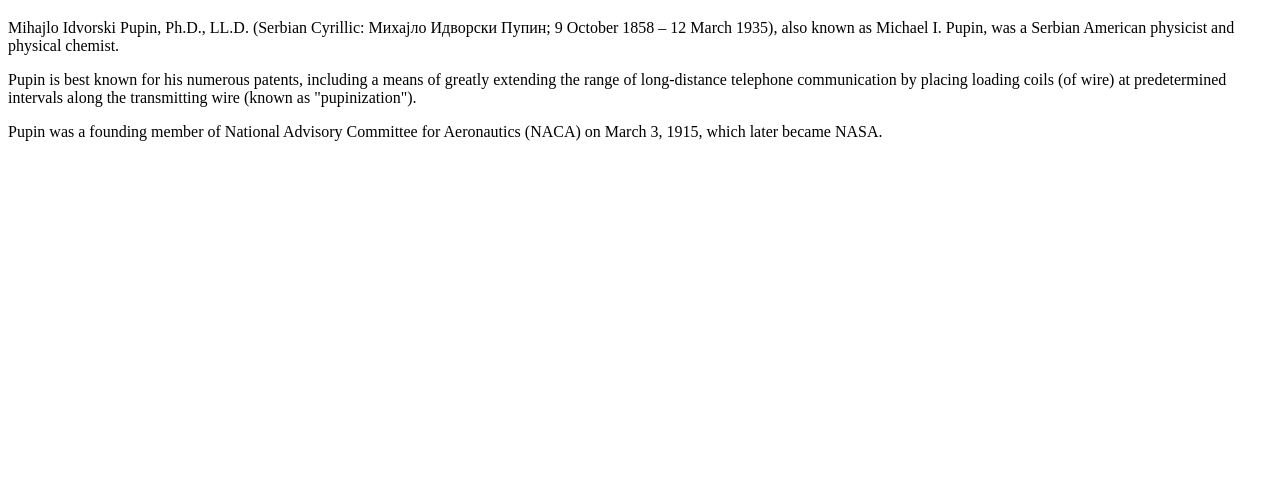
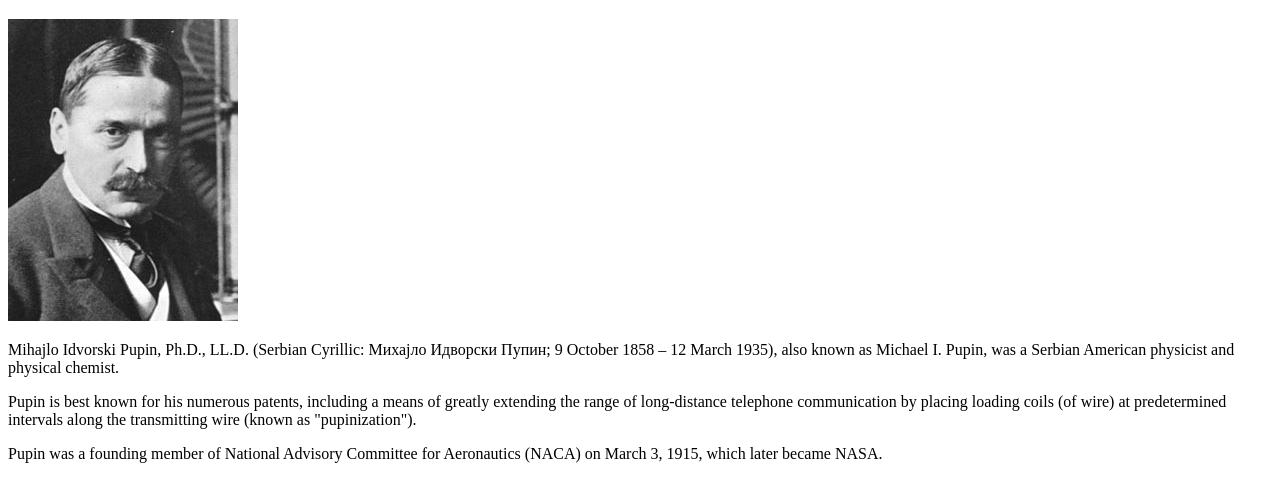
Before and after one commit to stefancum/Mini-HTML-sajt, a plain HTML site: page Assignment Modul - Multimedija.html in a window 1280 px wide. Shown: the part 149-650 px from the top of the page. Drawn offline with Linux system fonts and the light colour scheme.

Commit message:
Update Assignment Modul - Multimedija.html

```diff
--- a/Assignment Modul - Multimedija.html
+++ b/Assignment Modul - Multimedija.html
@@ -12,6 +12,7 @@
     <body>
             <h1> Mihajlo Idvorski Pupin </h1>
 
+            <img src="pupin.jpg" alt="Preview unavailable">
 
             <p>Mihajlo Idvorski Pupin, Ph.D., LL.D. (Serbian Cyrillic: Михајло Идворски Пупин; 9 October 1858 – 12 March 1935), also known as Michael I. Pupin, was a Serbian American physicist and physical chemist. </p>
             <p>Pupin is best known for his numerous patents, including a means of greatly extending the range of long-distance telephone communication by placing loading coils (of wire) at predetermined intervals along the transmitting wire (known as "pupinization"). </p>
```
